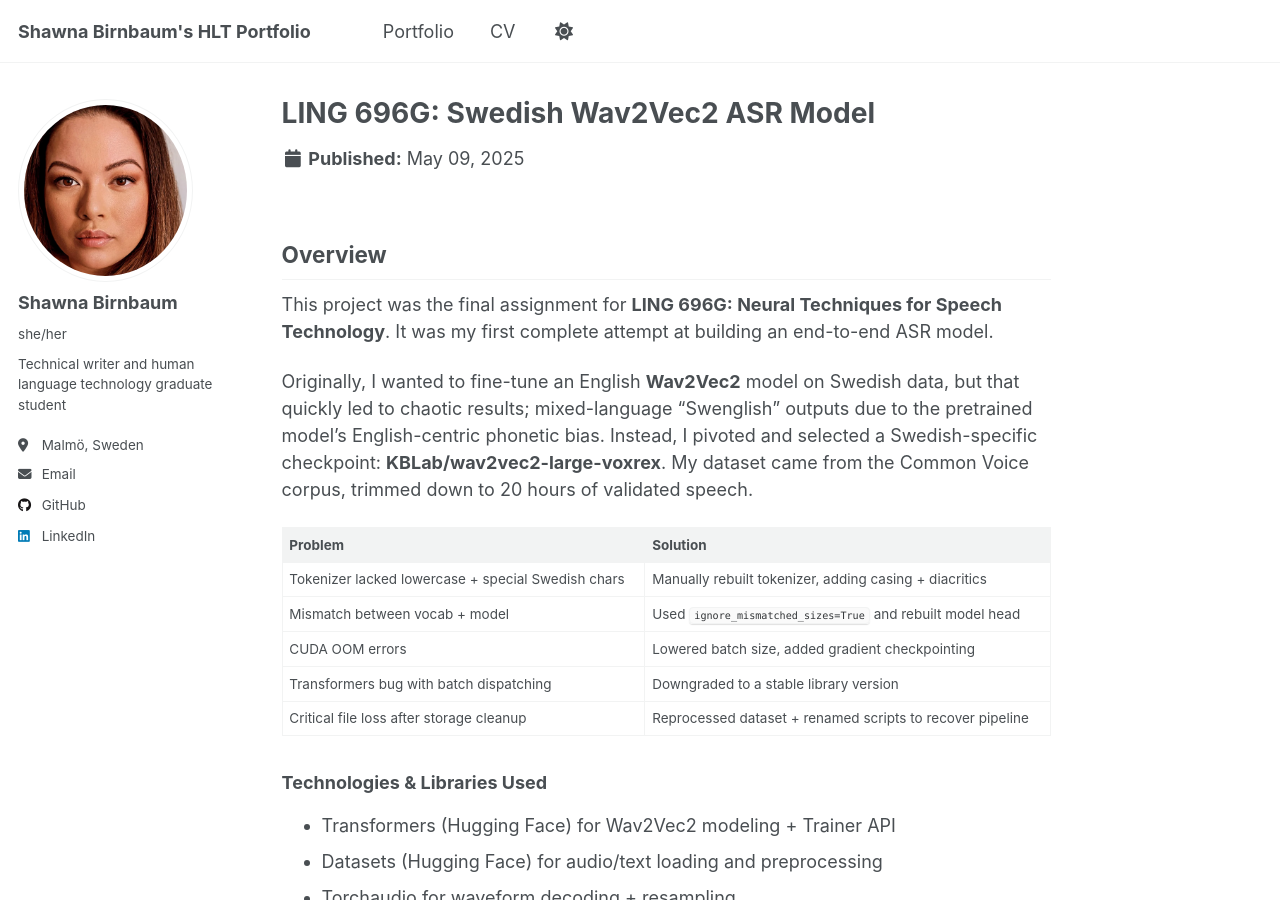
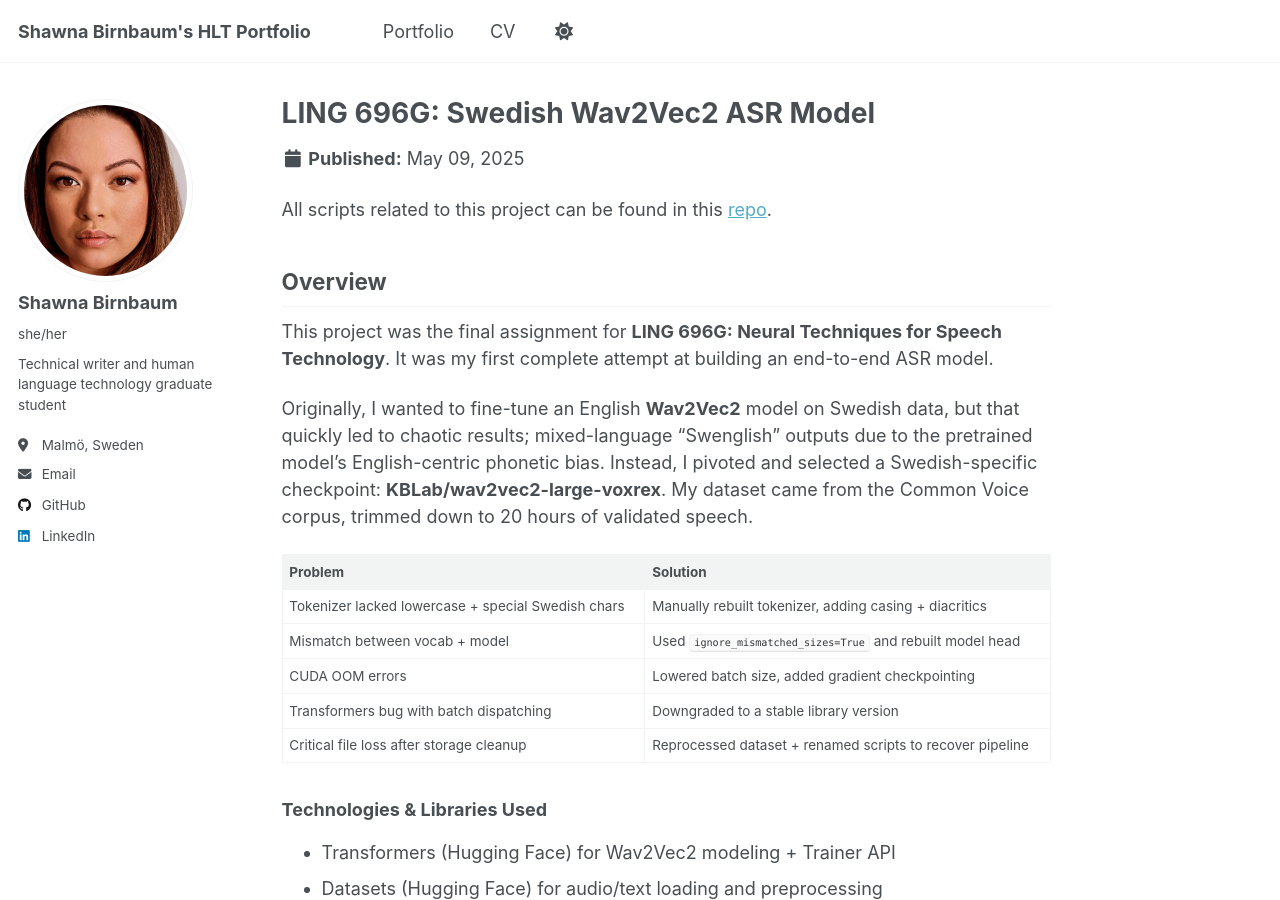
Before and after one commit to smbirnbaum/hlt-portfolio, a Jekyll site: the page built from _portfolio/portfolio-1.md, in a window 1280 px wide and 900 px high. Built offline with Jekyll 4.4.1, drawn with Linux system fonts in a browser that asks for light colours.

Commit message:
Added link to repo

```diff
--- a/_portfolio/portfolio-1.md
+++ b/_portfolio/portfolio-1.md
@@ -3,6 +3,8 @@ title: "LING 696G: Swedish Wav2Vec2 ASR Model"
 excerpt: "Final project for Neural Techniques for Speech Technology Seminar"
 collection: portfolio
 ---
+
+All scripts related to this project can be found in this [repo](https://github.com/smbirnbaum/portfolio-scripts).
 
 ## Overview
 
```
